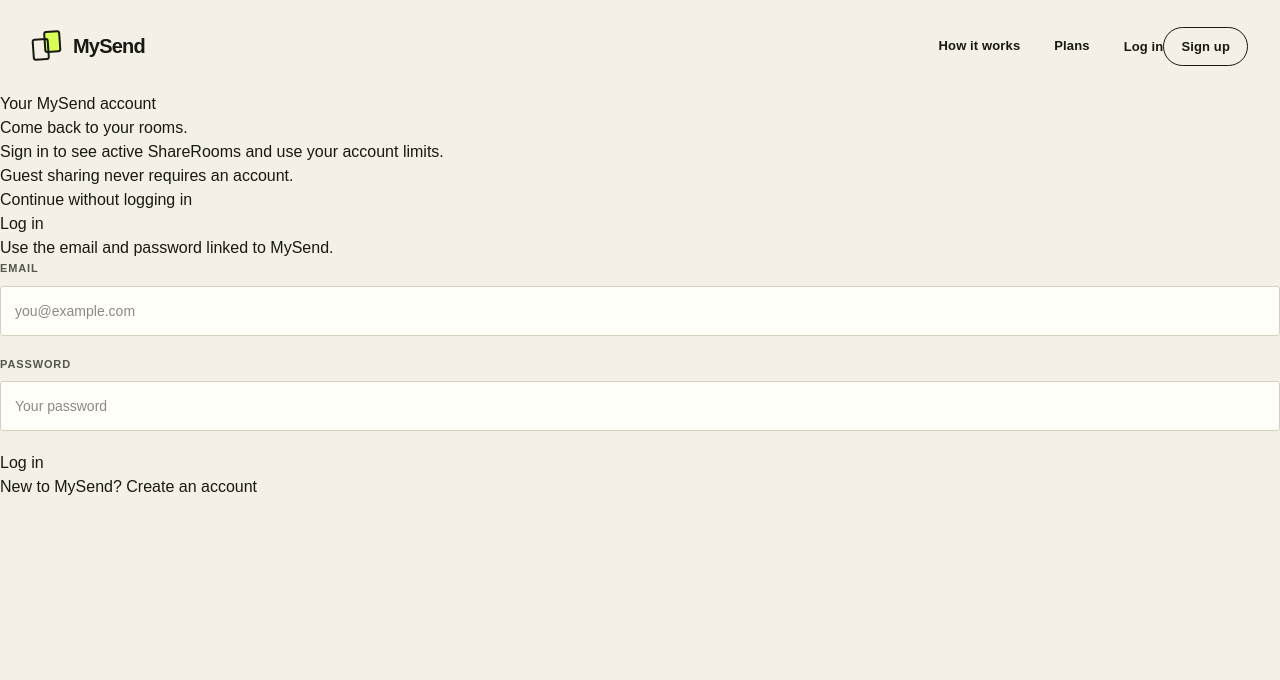
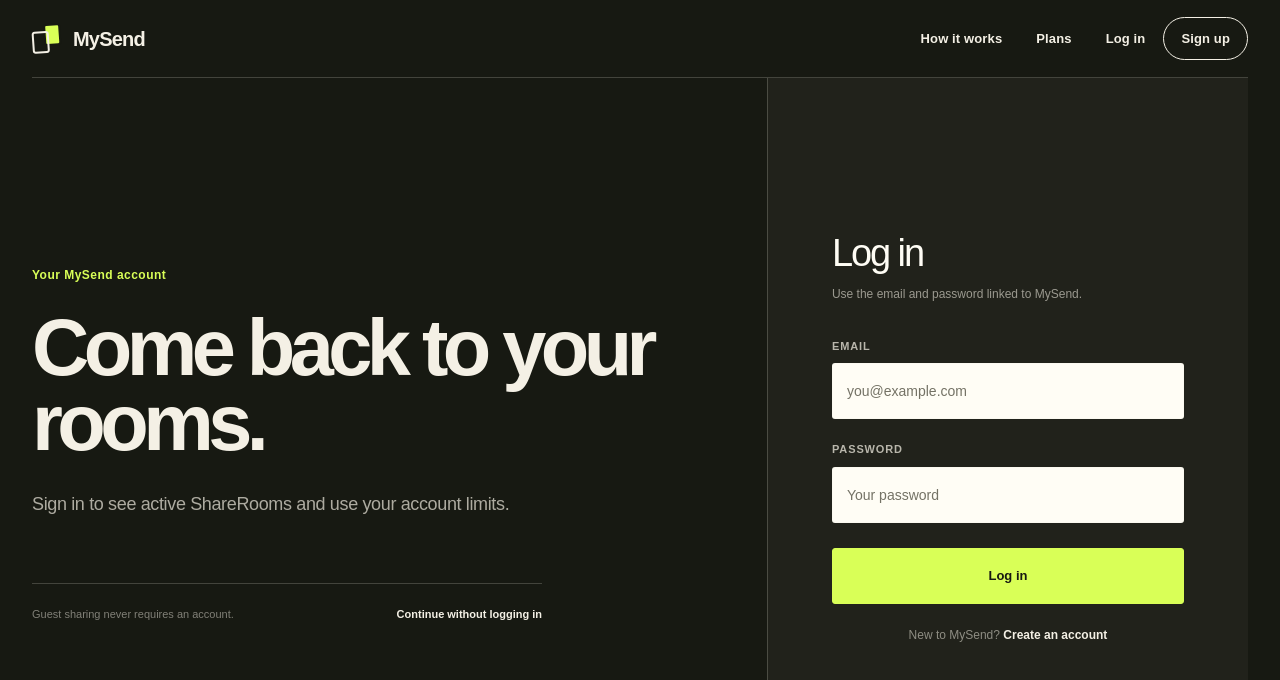
Before and after one commit to alan746/MySend, a Next.js app: page /login in a window 1280 px wide. Shown: the top 680 px of the page. Built offline with nearby package versions, Linux system fonts and the light colour scheme; no server answers.

Commit message:
style(auth): focus the account experience

```diff
--- a/app/globals.css
+++ b/app/globals.css
@@ -10,7 +10,6 @@
   --lime: #d9ff57;
   --lime-deep: #c6f338;
   --coral: #ff6f61;
-  --lavender: #c9c3ff;
   --blue: #96c9ff;
   --danger: #d84335;
   --shadow: 0 24px 80px rgba(22, 24, 17, 0.18);
@@ -61,8 +60,9 @@ a {
 
 .home-shell,
 .room-page,
-.settings-page {
-  min-height: 100vh;
+.settings-page,
+.auth-page {
+  min-height: 100dvh;
 }
 
 .home-top {
@@ -76,7 +76,7 @@ a {
 
 .site-header {
   width: min(1280px, calc(100% - 64px));
-  height: 92px;
+  height: 78px;
   margin: 0 auto;
   display: flex;
   align-items: center;
@@ -136,6 +136,16 @@ a {
   gap: 34px;
 }
 
+.nav-auth {
+  display: flex;
+  align-items: center;
+  gap: 18px;
+}
+
+.nav-login {
+  white-space: nowrap;
+}
+
 .site-header nav a {
   color: inherit;
   font-size: 13px;
@@ -184,14 +194,6 @@ a {
   text-transform: uppercase;
 }
 
-.pulse-dot {
-  width: 8px;
-  height: 8px;
-  border-radius: 50%;
-  background: var(--lime);
-  box-shadow: 0 0 0 5px rgba(217, 255, 87, 0.12);
-}
-
 .hero h1,
 .settings-heading h1 {
   margin: 28px 0 26px;
@@ -204,8 +206,12 @@ a {
 .hero h1 em,
 .settings-heading h1 em {
   color: var(--lime);
-  font-family: Georgia, "Times New Roman", serif;
-  font-weight: 400;
+  display: inline-block;
+  padding-bottom: 0.08em;
+  font-family: inherit;
+  font-style: italic;
+  font-weight: 700;
+  line-height: 1.08;
 }
 
 .hero-copy > p {
@@ -243,15 +249,13 @@ a {
   overflow: hidden;
 }
 
-.room-tabs,
-.auth-tabs {
+.room-tabs {
   display: grid;
   grid-template-columns: 1fr 1fr;
   border-bottom: 1px solid var(--line);
 }
 
-.room-tabs button,
-.auth-tabs button {
+.room-tabs button {
   min-height: 66px;
   padding: 0 20px;
   border: 0;
@@ -264,19 +268,16 @@ a {
   letter-spacing: 0.08em;
 }
 
-.room-tabs button + button,
-.auth-tabs button + button {
+.room-tabs button + button {
   border-left: 1px solid var(--line);
 }
 
-.room-tabs button.active,
-.auth-tabs button.active {
+.room-tabs button.active {
   background: var(--lime);
   color: var(--ink);
 }
 
-.room-form,
-.auth-form {
+.room-form {
   padding: 34px 38px;
 }
 
@@ -441,18 +442,6 @@ a {
   gap: 18px;
 }
 
-.join-index {
-  width: 45px;
-  height: 45px;
-  display: grid;
-  place-items: center;
-  background: var(--lavender);
-  border-radius: 50%;
-  font-family: "Courier New", monospace;
-  font-size: 12px;
-  font-weight: 800;
-}
-
 .join-intro h2 {
   margin: 0 0 6px;
   font-size: 22px;
@@ -519,7 +508,8 @@ a {
 
 .feature-grid {
   display: grid;
-  grid-template-columns: repeat(3, 1fr);
+  grid-template-columns: 1.15fr 0.85fr;
+  grid-template-rows: repeat(2, minmax(260px, 1fr));
   gap: 16px;
 }
 
@@ -534,21 +524,23 @@ a {
 }
 
 .feature-card--ink {
+  grid-row: 1 / 3;
   background: var(--ink);
   color: var(--paper);
   border-color: var(--ink);
 }
 
 .feature-card--paper {
+  min-height: 260px;
   background: var(--paper-bright);
 }
 
 .feature-card--lime {
+  min-height: 260px;
   background: var(--lime);
   border-color: var(--ink);
 }
 
-.feature-number,
 .panel-index {
   font-family: "Courier New", monospace;
   font-size: 11px;
@@ -825,7 +817,7 @@ a {
   padding: 42px;
   background: var(--paper-bright);
   border: 1px solid var(--ink);
-  box-shadow: 14px 14px 0 var(--lavender);
+  box-shadow: 14px 14px 0 var(--lime);
 }
 
 .entry-code {
@@ -1142,7 +1134,7 @@ a {
   height: 34px;
   display: grid;
   place-items: center;
-  background: var(--lavender);
+  background: #e6e2d7;
   font-family: "Courier New", monospace;
   font-size: 8px;
   font-weight: 800;
@@ -1278,10 +1270,346 @@ a {
   font-weight: 800;
 }
 
+/* Authentication */
+
+.auth-page {
+  background: var(--ink);
+  color: var(--paper);
+}
+
+.auth-page button:focus-visible,
+.auth-page a:focus-visible {
+  outline-color: var(--lime);
+}
+
+.auth-layout {
+  width: min(1280px, calc(100% - 64px));
+  min-height: calc(100dvh - 78px);
+  margin: 0 auto;
+  display: grid;
+  grid-template-columns: minmax(0, 1.1fr) minmax(420px, 0.72fr);
+}
+
+.auth-story {
+  padding: clamp(70px, 10vh, 120px) clamp(54px, 8vw, 120px) 70px 0;
+  display: flex;
+  flex-direction: column;
+  justify-content: center;
+}
+
+.auth-context {
+  margin: 0 0 26px;
+  color: var(--lime);
+  font-size: 12px;
+  font-weight: 800;
+  letter-spacing: 0.04em;
+}
+
+.auth-story h1 {
+  max-width: 720px;
+  margin: 0;
+  font-size: clamp(54px, 6.2vw, 92px);
+  font-weight: 800;
+  line-height: 0.95;
+  letter-spacing: -0.07em;
+}
+
+.auth-story-copy {
+  max-width: 510px;
+  margin: 30px 0 0;
+  color: rgba(244, 240, 229, 0.68);
+  font-size: 18px;
+  line-height: 1.55;
+  letter-spacing: -0.02em;
+}
+
+.auth-promise {
+  max-width: 510px;
+  margin-top: 64px;
+  padding-top: 22px;
+  display: flex;
+  align-items: center;
+  justify-content: space-between;
+  gap: 26px;
+  border-top: 1px solid rgba(244, 240, 229, 0.2);
+}
+
+.auth-promise p {
+  margin: 0;
+  color: rgba(244, 240, 229, 0.48);
+  font-size: 11px;
+}
+
+.auth-promise a {
+  color: var(--paper);
+  font-size: 11px;
+  font-weight: 800;
+  text-underline-offset: 5px;
+  white-space: nowrap;
+}
+
+.auth-panel {
+  min-height: 100%;
+  padding: clamp(58px, 9vh, 100px) clamp(34px, 5vw, 72px);
+  display: flex;
+  align-items: center;
+  border-left: 1px solid rgba(244, 240, 229, 0.2);
+  background: rgba(244, 240, 229, 0.045);
+}
+
+.auth-form-wrap {
+  width: min(100%, 430px);
+  margin: 0 auto;
+}
+
+.auth-form-heading {
+  margin-bottom: 34px;
+}
+
+.auth-form-heading h2 {
+  margin: 0;
+  color: var(--paper-bright);
+  font-size: 38px;
+  line-height: 1;
+  letter-spacing: -0.055em;
+}
+
+.auth-form-heading p {
+  margin: 13px 0 0;
+  color: rgba(244, 240, 229, 0.58);
+  font-size: 12px;
+  line-height: 1.55;
+}
+
+.auth-focused-form .text-field,
+.auth-focused-form .code-field {
+  margin-bottom: 22px;
+}
+
+.auth-focused-form .text-field > span,
+.auth-focused-form .code-field > span {
+  color: rgba(244, 240, 229, 0.72);
+}
+
+.auth-focused-form .text-field > span small {
+  color: rgba(244, 240, 229, 0.42);
+}
+
+.auth-focused-form .text-field input,
+.auth-focused-form .code-field input {
+  height: 56px;
+  border: 1px solid rgba(244, 240, 229, 0.35);
+  border-radius: 3px;
+  background: var(--paper-bright);
+  color: var(--ink);
+}
+
+.auth-focused-form .text-field input::placeholder,
+.auth-focused-form .code-field input::placeholder {
+  color: #747265;
+}
+
+.auth-focused-form .text-field input:focus,
+.auth-focused-form .code-field input:focus {
+  border-color: var(--lime);
+  outline: 3px solid rgba(217, 255, 87, 0.22);
+  outline-offset: 2px;
+}
+
+.auth-submit {
+  width: 100%;
+  min-height: 56px;
+  margin-top: 3px;
+  border: 1px solid var(--lime);
+  border-radius: 3px;
+  background: var(--lime);
+  color: var(--ink);
+  cursor: pointer;
+  font-size: 13px;
+  font-weight: 800;
+  transition: background 180ms ease, transform 180ms ease;
+}
+
+.auth-submit:hover {
+  background: var(--lime-deep);
+}
+
+.auth-submit:active {
+  transform: translateY(1px);
+}
+
+.auth-submit:disabled {
+  cursor: not-allowed;
+  opacity: 0.52;
+}
+
+.auth-switch {
+  margin: 22px 0 0;
+  color: rgba(244, 240, 229, 0.52);
+  font-size: 12px;
+  text-align: center;
+}
+
+.auth-switch a {
+  color: var(--paper);
+  font-weight: 800;
+  text-underline-offset: 4px;
+}
+
+.auth-back {
+  margin: 0 0 34px;
+  padding: 0;
+  border: 0;
+  background: transparent;
+  color: rgba(244, 240, 229, 0.65);
+  cursor: pointer;
+  font-size: 11px;
+  font-weight: 700;
+  text-decoration: underline;
+  text-underline-offset: 5px;
+}
+
+.auth-notice,
+.auth-error,
+.auth-page .development-code {
+  margin: 0 0 20px;
+  padding: 13px 14px;
+  border: 1px solid rgba(244, 240, 229, 0.28);
+  font-size: 11px;
+  line-height: 1.5;
+}
+
+.auth-notice {
+  background: rgba(217, 255, 87, 0.1);
+  border-color: rgba(217, 255, 87, 0.38);
+  color: var(--paper);
+}
+
+.auth-error {
+  background: rgba(255, 111, 97, 0.12);
+  border-color: rgba(255, 111, 97, 0.45);
+  color: #ffb5ad;
+}
+
+.auth-page .development-code {
+  background: rgba(244, 240, 229, 0.08);
+  color: var(--paper);
+}
+
+.auth-code-field input {
+  font-family: "Courier New", monospace;
+  font-size: 24px;
+  font-weight: 800;
+  letter-spacing: 0.34em;
+  text-align: center;
+}
+
+@media (prefers-reduced-motion: no-preference) {
+  .auth-story,
+  .auth-panel {
+    animation: auth-enter 520ms cubic-bezier(0.16, 1, 0.3, 1) both;
+  }
+
+  .auth-panel {
+    animation-delay: 80ms;
+  }
+}
+
+@keyframes auth-enter {
+  from {
+    opacity: 0;
+    transform: translateY(18px);
+  }
+  to {
+    opacity: 1;
+    transform: translateY(0);
+  }
+}
+
 /* Settings */
 
 .settings-page {
   background: var(--paper);
+}
+
+.settings-loading {
+  width: min(1280px, calc(100% - 64px));
+  min-height: calc(100dvh - 78px);
+  margin: 0 auto;
+  display: flex;
+  flex-direction: column;
+  justify-content: center;
+}
+
+.settings-loading span {
+  color: var(--muted);
+  font-size: 11px;
+  font-weight: 800;
+  text-transform: uppercase;
+  letter-spacing: 0.1em;
+}
+
+.settings-loading p {
+  margin: 16px 0 0;
+  font-size: clamp(38px, 5vw, 70px);
+  font-weight: 800;
+  letter-spacing: -0.06em;
+}
+
+.settings-gate {
+  width: min(1280px, calc(100% - 64px));
+  min-height: calc(100dvh - 78px);
+  margin: 0 auto;
+  padding: 80px 0;
+  display: grid;
+  grid-template-columns: minmax(0, 1fr) minmax(300px, 0.45fr);
+  align-items: center;
+  gap: 90px;
+}
+
+.settings-gate h1 {
+  max-width: 720px;
+  margin: 22px 0 24px;
+  font-size: clamp(56px, 7vw, 98px);
+  line-height: 0.95;
+  letter-spacing: -0.075em;
+}
+
+.settings-gate > div:first-child > p:last-child {
+  max-width: 530px;
+  margin: 0;
+  color: var(--muted);
+  font-size: 16px;
+  line-height: 1.6;
+}
+
+.settings-gate-actions {
+  display: grid;
+  border-top: 1px solid var(--ink);
+}
+
+.settings-gate-actions a {
+  min-height: 62px;
+  padding: 0 4px;
+  display: flex;
+  align-items: center;
+  justify-content: space-between;
+  border-bottom: 1px solid var(--line);
+  font-size: 13px;
+  font-weight: 800;
+  text-decoration: none;
+}
+
+.settings-gate-actions a::after {
+  content: "→";
+  font-size: 18px;
+}
+
+.settings-gate-actions .settings-gate-primary {
+  padding: 0 18px;
+  background: var(--ink);
+  border-color: var(--ink);
+  color: var(--paper-bright);
 }
 
 .settings-heading {
@@ -1294,10 +1622,6 @@ a {
   margin: 22px 0 22px;
   color: var(--ink);
   font-size: clamp(60px, 7vw, 96px);
-}
-
-.settings-heading h1 em {
-  color: #7770e5;
 }
 
 .settings-heading > p:last-child {
@@ -1334,43 +1658,6 @@ a {
   border: 1px solid var(--ink);
 }
 
-.account-card .auth-tabs {
-  min-height: 68px;
-}
-
-.auth-form {
-  padding: 40px;
-}
-
-.account-intro {
-  margin-bottom: 35px;
-}
-
-.account-intro > span {
-  color: #7770e5;
-  font-size: 10px;
-  font-weight: 800;
-  letter-spacing: 0.12em;
-  text-transform: uppercase;
-}
-
-.account-intro h2 {
-  margin: 10px 0;
-  font-size: 32px;
-  line-height: 1.05;
-  letter-spacing: -0.055em;
-}
-
-.account-intro p {
-  margin: 0;
-  color: var(--muted);
-  font-size: 12px;
-}
-
-.back-link {
-  margin-bottom: 28px;
-}
-
 .development-code {
   margin-bottom: 20px;
   padding: 12px;
@@ -1380,18 +1667,6 @@ a {
   font-size: 10px;
 }
 
-.verification-code input {
-  background: var(--paper);
-}
-
-.account-checking {
-  min-height: 590px;
-  display: grid;
-  place-items: center;
-  color: var(--muted);
-  font-size: 12px;
-}
-
 .account-summary {
   min-height: 590px;
   padding: 42px;
@@ -1430,7 +1705,7 @@ a {
 }
 
 .plan-pill.is-premium {
-  background: var(--lavender);
+  background: var(--lime);
 }
 
 .account-summary dl {
@@ -1716,6 +1991,14 @@ a {
 }
 
 @media (max-width: 1050px) {
+  .auth-layout {
+    grid-template-columns: minmax(0, 1fr) minmax(390px, 0.85fr);
+  }
+
+  .auth-story {
+    padding-right: 46px;
+  }
+
   .hero {
     grid-template-columns: 1fr;
     gap: 65px;
@@ -1731,6 +2014,11 @@ a {
 
   .feature-grid {
     grid-template-columns: 1fr 1fr;
+    grid-template-rows: auto;
+  }
+
+  .feature-card--ink {
+    grid-row: auto;
   }
 
   .feature-card:last-child {
@@ -1760,6 +2048,11 @@ a {
 
   .settings-grid {
     grid-template-columns: 1fr;
+  }
+
+  .settings-gate {
+    grid-template-columns: minmax(0, 1fr) minmax(280px, 0.55fr);
+    gap: 50px;
   }
 }
 
@@ -1776,6 +2069,9 @@ a {
   .settings-grid,
   .settings-notice,
   .settings-page > .room-alert,
+  .settings-loading,
+  .settings-gate,
+  .auth-layout,
   .active-rooms {
     width: min(100% - 34px, 1280px);
   }
@@ -1788,8 +2084,73 @@ a {
     gap: 10px;
   }
 
-  .site-header nav a:not(.nav-account) {
+  .site-header nav > .nav-section {
     display: none;
+  }
+
+  .nav-auth {
+    gap: 10px;
+  }
+
+  .nav-login {
+    font-size: 12px;
+  }
+
+  .nav-account {
+    padding: 9px 13px;
+  }
+
+  .auth-layout {
+    min-height: auto;
+    grid-template-columns: 1fr;
+  }
+
+  .auth-story {
+    padding: 46px 0 32px;
+  }
+
+  .auth-story h1 {
+    font-size: clamp(45px, 13vw, 64px);
+  }
+
+  .auth-story-copy {
+    margin-top: 22px;
+    font-size: 15px;
+  }
+
+  .auth-promise {
+    margin-top: 30px;
+    padding-top: 16px;
+    align-items: flex-start;
+    flex-direction: column;
+    gap: 10px;
+  }
+
+  .auth-panel {
+    min-height: auto;
+    padding: 38px 0 70px;
+    border-top: 1px solid rgba(244, 240, 229, 0.2);
+    border-left: 0;
+    background: transparent;
+  }
+
+  .auth-form-wrap {
+    width: 100%;
+  }
+
+  .settings-loading {
+    min-height: calc(100dvh - 76px);
+  }
+
+  .settings-gate {
+    min-height: auto;
+    padding: 64px 0 80px;
+    grid-template-columns: 1fr;
+    gap: 54px;
+  }
+
+  .settings-gate h1 {
+    font-size: clamp(52px, 15vw, 76px);
   }
 
   .hero {
@@ -1814,8 +2175,7 @@ a {
     box-shadow: 9px 9px 0 var(--lime);
   }
 
-  .room-form,
-  .auth-form {
+  .room-form {
     padding: 27px 20px;
   }
 
```
